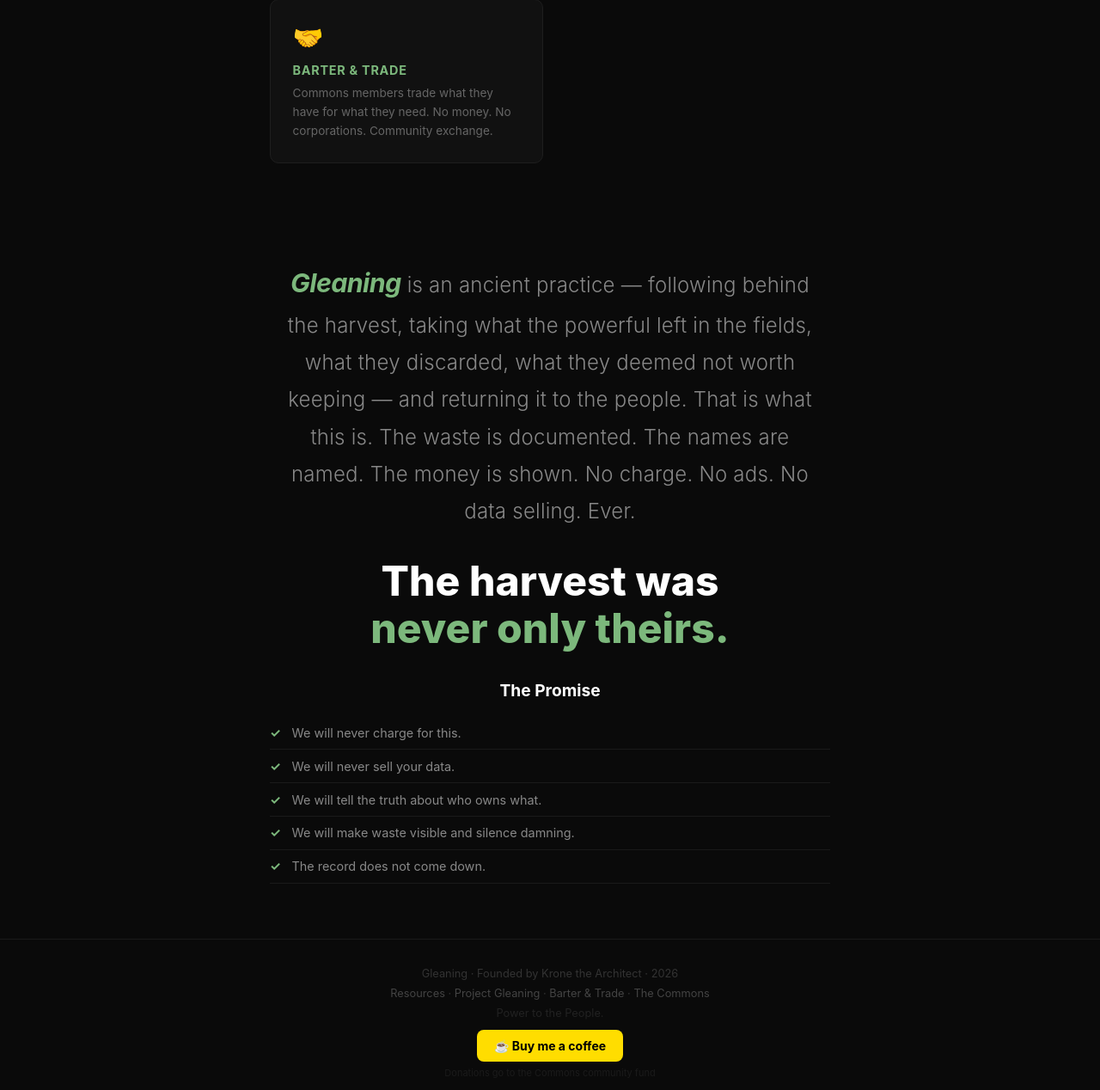
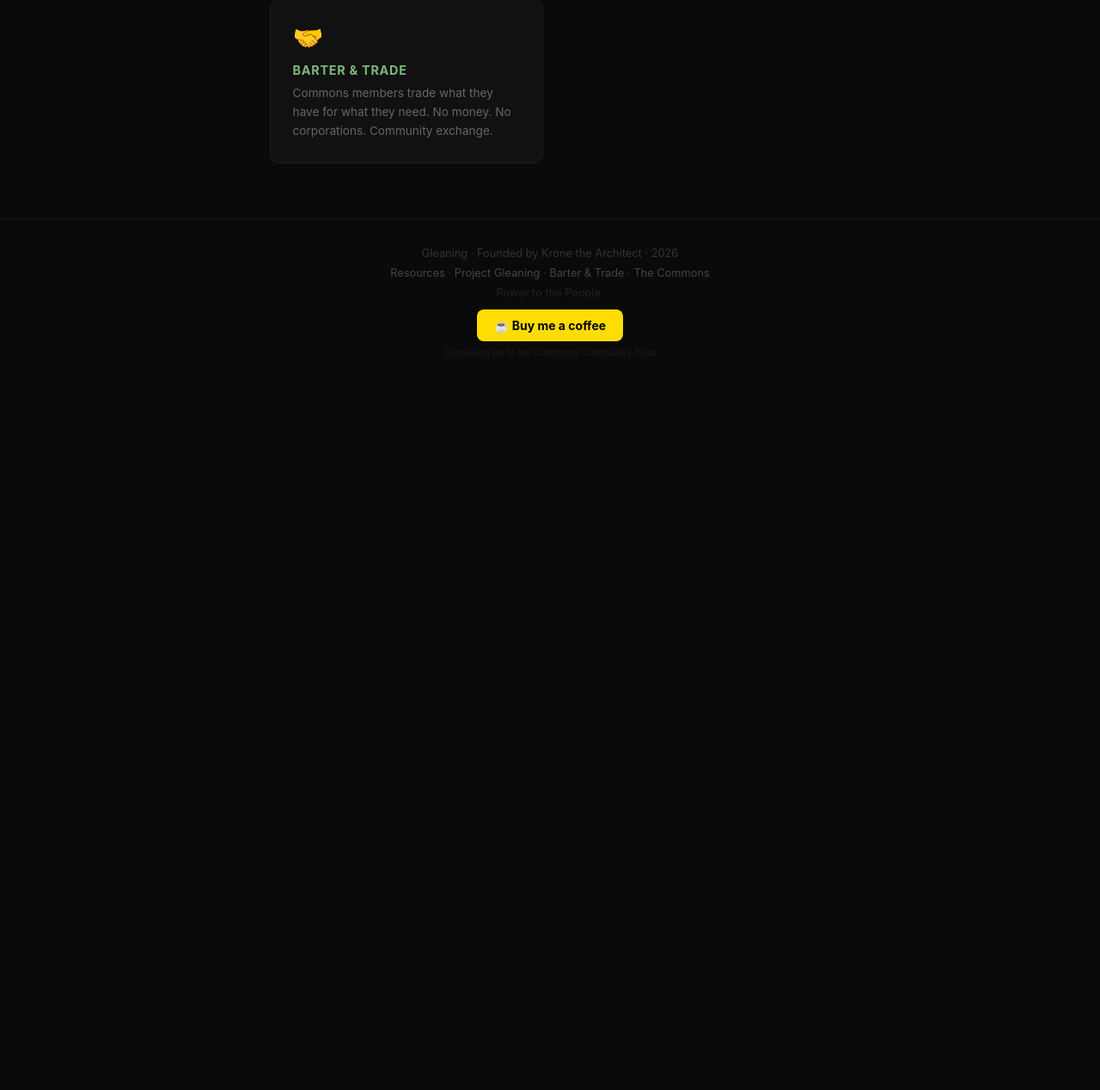
Before and after one commit to Kronestones/gleaning, a FastAPI app: page / in a window 1280 px wide. Shown: the part 907-2175 px from the top of the page at 86% size. After the commit the page ends 1323 px from the top, so only its background shows below. Run offline with FastAPI, Linux system fonts and the light colour scheme; data comes from the database, SQL or seed files in the repository; data that the repository does not hold is empty; parts of the project's set-up code (start-up, migrations or seed data) failed here and were passed over.

Commit message:
refactor: remove definition tagline and promise sections from landing page

```diff
--- a/templates/index.html
+++ b/templates/index.html
@@ -340,30 +340,11 @@
 
 </div>
 
-<div class="definition-section">
-    <p>
-        <em>Gleaning</em> is an ancient practice — following behind the harvest,
-        taking what the powerful left in the fields, what they discarded,
-        what they deemed not worth keeping — and returning it to the people.
-        That is what this is. The waste is documented. The names are named.
-        The money is shown. No charge. No ads. No data selling. Ever.
-    </p>
-</div>
 
-<div class="tagline">
-    <h1>The harvest was<br><span>never only theirs.</span></h1>
-</div>
 
-<div class="promise">
-    <h2>The Promise</h2>
-    <ul class="promise-list">
-        <li>We will never charge for this.</li>
-        <li>We will never sell your data.</li>
-        <li>We will tell the truth about who owns what.</li>
-        <li>We will make waste visible and silence damning.</li>
-        <li>The record does not come down.</li>
-    </ul>
-</div>
+
+
+
 
 <footer>
     <p>Gleaning · Founded by Krone the Architect · 2026</p>
```
